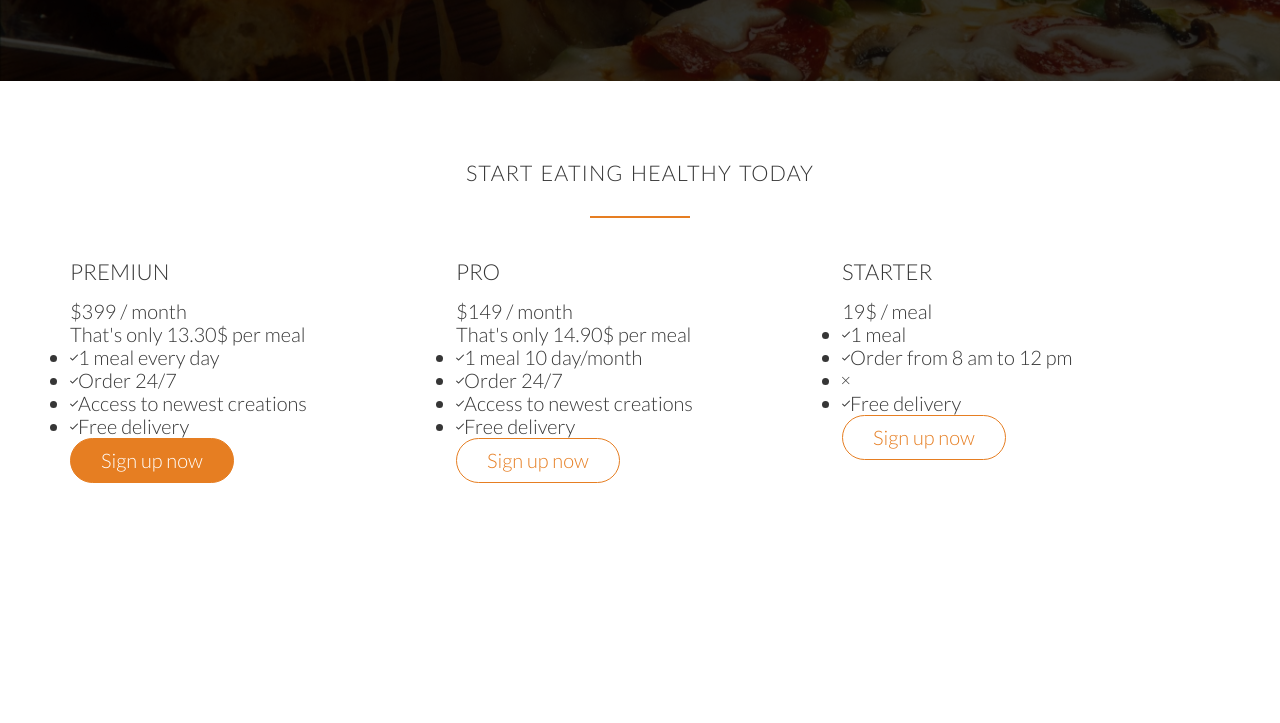
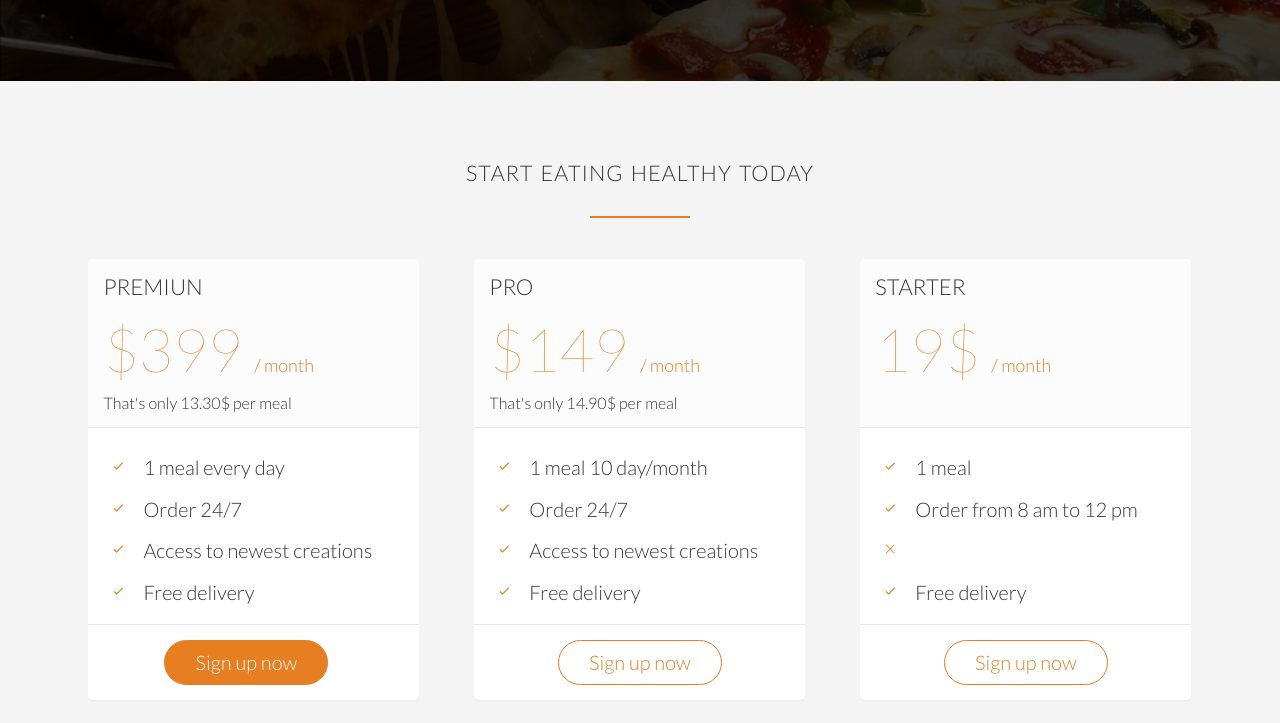
Before and after one commit to argenis0409/omnifood, a plain HTML site: page index.html in a window 1280 px wide. Shown: the part 3810-4533 px from the top of the page. Before the commit the page ends 4384 px from the top, so only its background shows below. Drawn offline with Linux system fonts and the light colour scheme; files whose address does not match are found by name.

Commit message:
styled the sign up section with css

```diff
--- a/index.html
+++ b/index.html
@@ -316,16 +316,16 @@
                 <div class="plan-box">
                     <div>
                         <h3>Premiun</h3>
-                        <p class="plan-price">$399 / month</p>
+                        <p class="plan-price">$399 <span>/ month</span></p>
                         <p class="plan-price-meal">That's only 13.30$ per meal</p>
                     </div>
 
                     <div>
                         <ul>
-                            <li><i class="ion-ios-checkmark-empty"></i>1 meal every day</li>
-                            <li><i class="ion-ios-checkmark-empty"></i>Order 24/7</li>
-                            <li><i class="ion-ios-checkmark-empty"></i>Access to newest creations</li>
-                            <li><i class="ion-ios-checkmark-empty"></i>Free delivery</li>
+                            <li><i class="ion-ios-checkmark-empty icon-small"></i>1 meal every day</li>
+                            <li><i class="ion-ios-checkmark-empty icon-small"></i>Order 24/7</li>
+                            <li><i class="ion-ios-checkmark-empty icon-small"></i>Access to newest creations</li>
+                            <li><i class="ion-ios-checkmark-empty icon-small"></i>Free delivery</li>
                         </ul>
                     </div>
 
@@ -339,16 +339,16 @@
                 <div class="plan-box">
                     <div>
                         <h3>Pro</h3>
-                        <p class="plan-price">$149 / month</p>
+                        <p class="plan-price">$149 <span>/ month</span></p>
                         <p class="plan-price-meal">That's only 14.90$ per meal</p>
                     </div>
 
                     <div>
                         <ul>
-                            <li><i class="ion-ios-checkmark-empty"></i>1 meal 10 day/month</li>
-                            <li><i class="ion-ios-checkmark-empty"></i>Order 24/7</li>
-                            <li><i class="ion-ios-checkmark-empty"></i>Access to newest creations</li>
-                            <li><i class="ion-ios-checkmark-empty"></i>Free delivery</li>
+                            <li><i class="ion-ios-checkmark-empty icon-small"></i>1 meal 10 day/month</li>
+                            <li><i class="ion-ios-checkmark-empty icon-small"></i>Order 24/7</li>
+                            <li><i class="ion-ios-checkmark-empty icon-small"></i>Access to newest creations</li>
+                            <li><i class="ion-ios-checkmark-empty icon-small"></i>Free delivery</li>
                         </ul>
                     </div>
 
@@ -362,16 +362,16 @@
                 <div class="plan-box">
                     <div>
                         <h3>Starter</h3>
-                        <p class="plan-price">19$ / meal</p>
-                        <p class="plan-price-meal"></p>
+                        <p class="plan-price">19$ <span>/ month</span></p>
+                        <p class="plan-price-meal">&nbsp;</p>
                     </div>
 
                     <div>
                         <ul>
-                            <li><i class="ion-ios-checkmark-empty"></i>1 meal</li>
-                            <li><i class="ion-ios-checkmark-empty"></i>Order from 8 am to 12 pm</li>
-                            <li><i class="ion-ios-close-empty"></i></li>
-                            <li><i class="ion-ios-checkmark-empty"></i>Free delivery</li>
+                            <li><i class="ion-ios-checkmark-empty icon-small"></i>1 meal</li>
+                            <li><i class="ion-ios-checkmark-empty icon-small"></i>Order from 8 am to 12 pm</li>
+                            <li><i class="ion-ios-close-empty icon-small"></i></li>
+                            <li><i class="ion-ios-checkmark-empty icon-small"></i>Free delivery</li>
                         </ul>
                     </div>
 
--- a/resources/css/style.css
+++ b/resources/css/style.css
@@ -355,3 +355,57 @@ border-radius: 50%;
 margin-right: 10px;
 vertical-align: middle;
 }
+
+/*-------- plans section start here --------*/
+
+.section-plans {
+background-color: #f4f4f4
+}
+
+.plan-box {
+background-color: #fff;
+border-radius: 5px;
+width: 90%;
+margin-left: 5%;
+box-shadow: 0 2px #efefef;
+}
+
+.plan-box div {
+padding: 15px;
+border-bottom: 1px solid #e8e8e8
+}
+
+.plan-box div:first-child {
+background-color: #fcfcfc;
+border-top-left-radius: 5px;
+border-top-right-radius: 5px;
+}
+
+.plan-box div:last-child {
+text-align: center;
+border: 0;
+}
+
+.plan-price {
+font-size: 300%;
+margin-bottom: 10px;
+font-weight: 100;
+color: #e67e22;
+}
+
+.plan-price span {
+font-size: 30%;
+font-weight: 300;
+}
+
+.plan-price-meal {
+font-size: 80%;
+}
+
+.plan-box ul {
+list-style: none;
+}
+
+.plan-box ul li {
+padding: 5px 0;
+}
```
